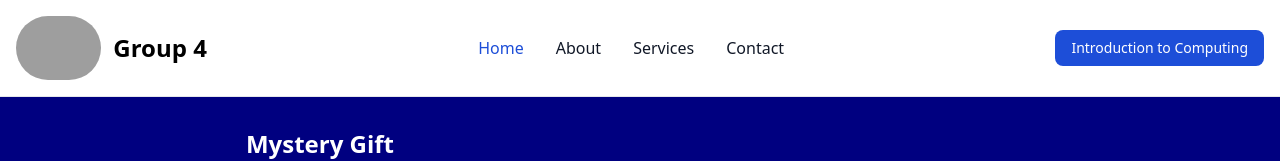
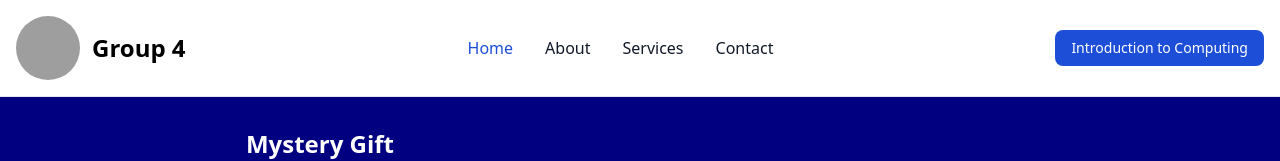
Before and after one commit to CodeWithRibo/spinning-wheel, a plain HTML site: page index.html in a window 1280 px wide. Shown: the top 161 px of the page. Drawn offline with nearby package versions, Linux system fonts and the light colour scheme; grey boxes are pictures that could not be loaded.

Commit message:
updating image logo

```diff
--- a/index.html
+++ b/index.html
@@ -21,7 +21,7 @@
 <nav class="bg-white dark:bg-gray-900 fixed w-full z-20 top-0 start-0 border-b border-gray-200 dark:border-gray-600">
     <div class="max-w-screen-xl flex flex-wrap items-center justify-between mx-auto p-4">
     <a href="#" class="flex items-center space-x-3 rtl:space-x-reverse">
-        <img src="image/logo.bmp" class="h-16 rounded-full" alt="Flowbite Logo">
+        <img src="image/logo.bmp" class="h-16 w-16 rounded-full" alt="Flowbite Logo">
         <span class="self-center text-2xl font-semibold whitespace-nowrap dark:text-white">Group 4</span>
     </a>
     <div class="flex md:order-2 space-x-3 md:space-x-0 rtl:space-x-reverse">
```
